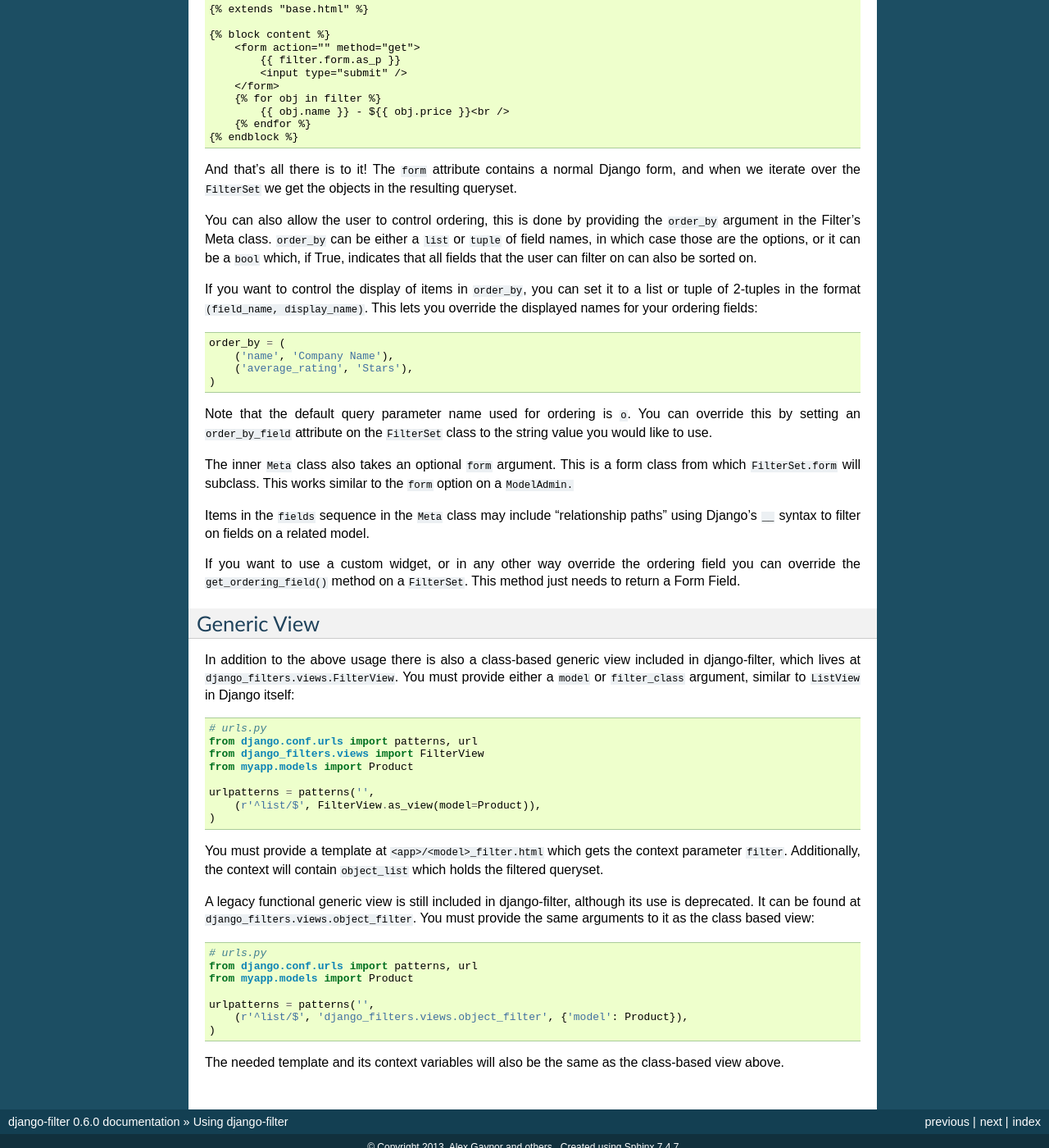
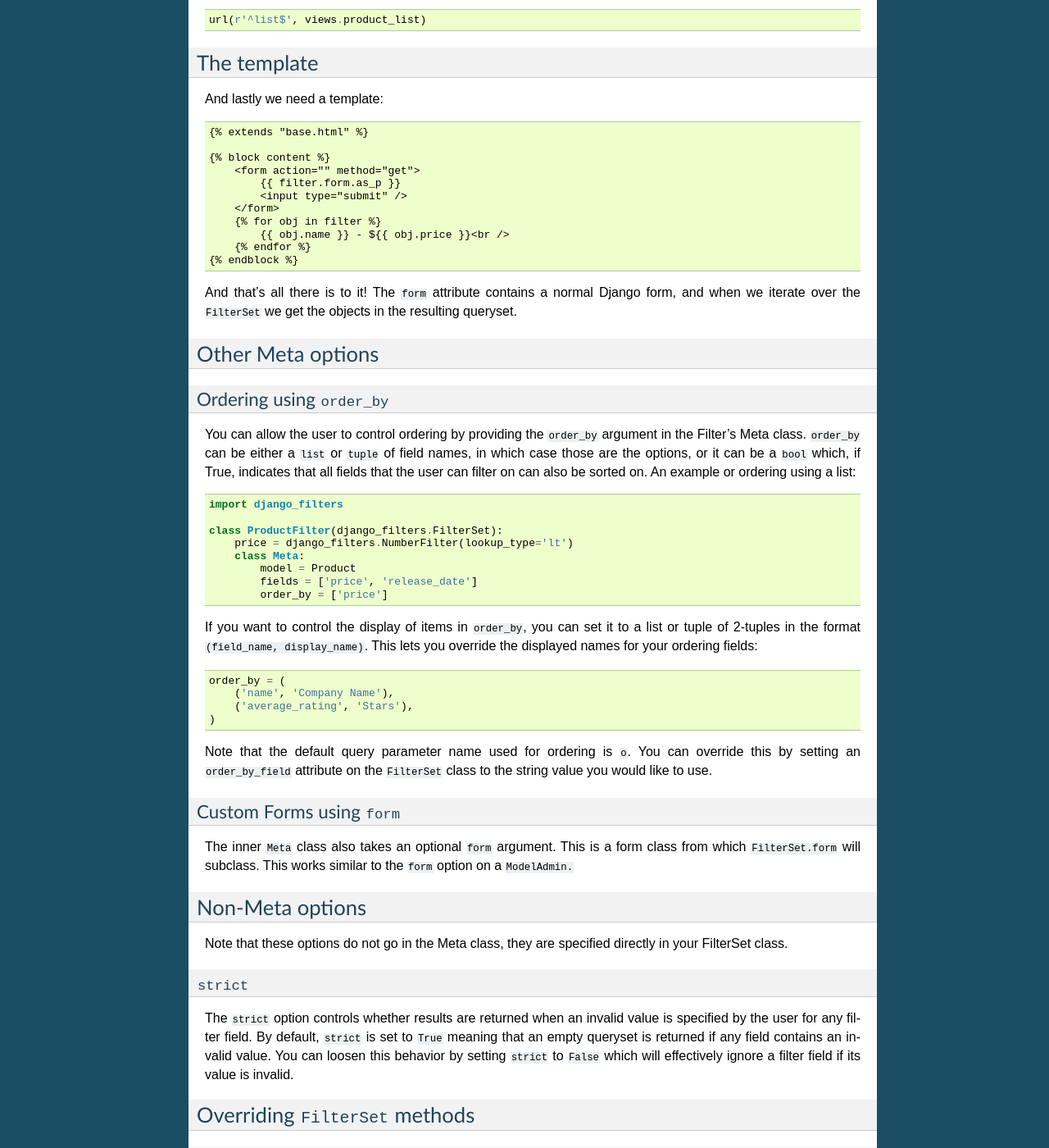
Before and after one commit to carltongibson/django-filter, a Sphinx documentation site: the page built from docs/usage.txt, in a window 1280 px wide and 1400 px high, scrolled down 1582 px. Shown: the whole window at 82% size. Built offline with Sphinx 7.4.7, drawn with Linux system fonts in a browser that asks for light colours; pages that are not in the unit, such as notebooks, are missing from menus; some of the changed text lies outside the part shown.

Commit message:
explain the "strict" FilterSet option in the docs...created subsection to make it clearer it isn't a Meta option

```diff
--- a/docs/usage.txt
+++ b/docs/usage.txt
@@ -6,7 +6,7 @@ parameters a user provides.  Say we have a ``Product`` model and we want to let
 our users filter which products they see on a list page.
 
 The model
---------
+---------
 
 Let's start with our model::
 
@@ -48,6 +48,15 @@ declarative syntax::
 Filters take a ``lookup_type`` argument which specifies what lookup type to
 use with Django's ORM.  So here when a user entered a price it would show all
 Products with a price less than that.
+
+Items in the ``fields`` sequence in the ``Meta`` class may include
+"relationship paths" using Django's ``__`` syntax to filter on fields on a
+related model::
+
+    class ProductFilter(django_filters.FilterSet):
+        class Meta:
+            model = Product
+            fields = ['manufacturer__country']
 
 Filters also take any arbitrary keyword arguments which get passed onto the
 ``django.forms.Field`` initializer.  These extra keyword arguments get stored
@@ -105,11 +114,26 @@ And that's all there is to it!  The ``form`` attribute contains a normal
 Django form, and when we iterate over the ``FilterSet`` we get the objects in
 the resulting queryset.
 
-You can also allow the user to control ordering, this is done by providing the
+Other Meta options
+------------------
+
+Ordering using ``order_by``
+~~~~~~~~~~~~~~~~~~~~~~~~~~~
+
+You can allow the user to control ordering by providing the
 ``order_by`` argument in the Filter's Meta class.  ``order_by`` can be either a
 ``list`` or ``tuple`` of field names, in which case those are the options, or
 it can be a ``bool`` which, if True, indicates that all fields that
-the user can filter on can also be sorted on.
+the user can filter on can also be sorted on. An example or ordering using a list::
+
+    import django_filters
+
+    class ProductFilter(django_filters.FilterSet):
+        price = django_filters.NumberFilter(lookup_type='lt')
+        class Meta:
+            model = Product
+            fields = ['price', 'release_date']
+            order_by = ['price']
 
 If you want to control the display of items in ``order_by``, you can set it to
 a list or tuple of 2-tuples in the format ``(field_name, display_name)``.
@@ -124,13 +148,33 @@ Note that the default query parameter name used for ordering is ``o``.  You
 can override this by setting an ``order_by_field`` attribute on the
 ``FilterSet`` class to the string value you would like to use.
 
+Custom Forms using ``form``
+~~~~~~~~~~~~~~~~~~~~~~~~~~~
+
 The inner ``Meta`` class also takes an optional ``form`` argument.  This is a
 form class from which ``FilterSet.form`` will subclass.  This works similar to
 the ``form`` option on a ``ModelAdmin.``
 
-Items in the ``fields`` sequence in the ``Meta`` class may include
-"relationship paths" using Django's ``__`` syntax to filter on fields on a
-related model.
+Non-Meta options
+----------------
+
+Note that these options do not go in the Meta class, they are specified directly
+in your FilterSet class.
+
+``strict``
+~~~~~~~~~~
+
+The ``strict`` option controls whether results are returned when an invalid
+value is specified by the user for any filter field. By default, ``strict`` is
+set to ``True`` meaning that an empty queryset is returned if any field contains
+an invalid value. You can loosen this behavior by setting ``strict`` to
+``False`` which will effectively ignore a filter field if its value is invalid.
+
+Overriding ``FilterSet`` methods
+--------------------------------
+
+``get_ordering_field()``
+~~~~~~~~~~~~~~~~~~~~~~~~
 
 If you want to use a custom widget, or in any other way override the ordering
 field you can override the ``get_ordering_field()`` method on a ``FilterSet``.
```
